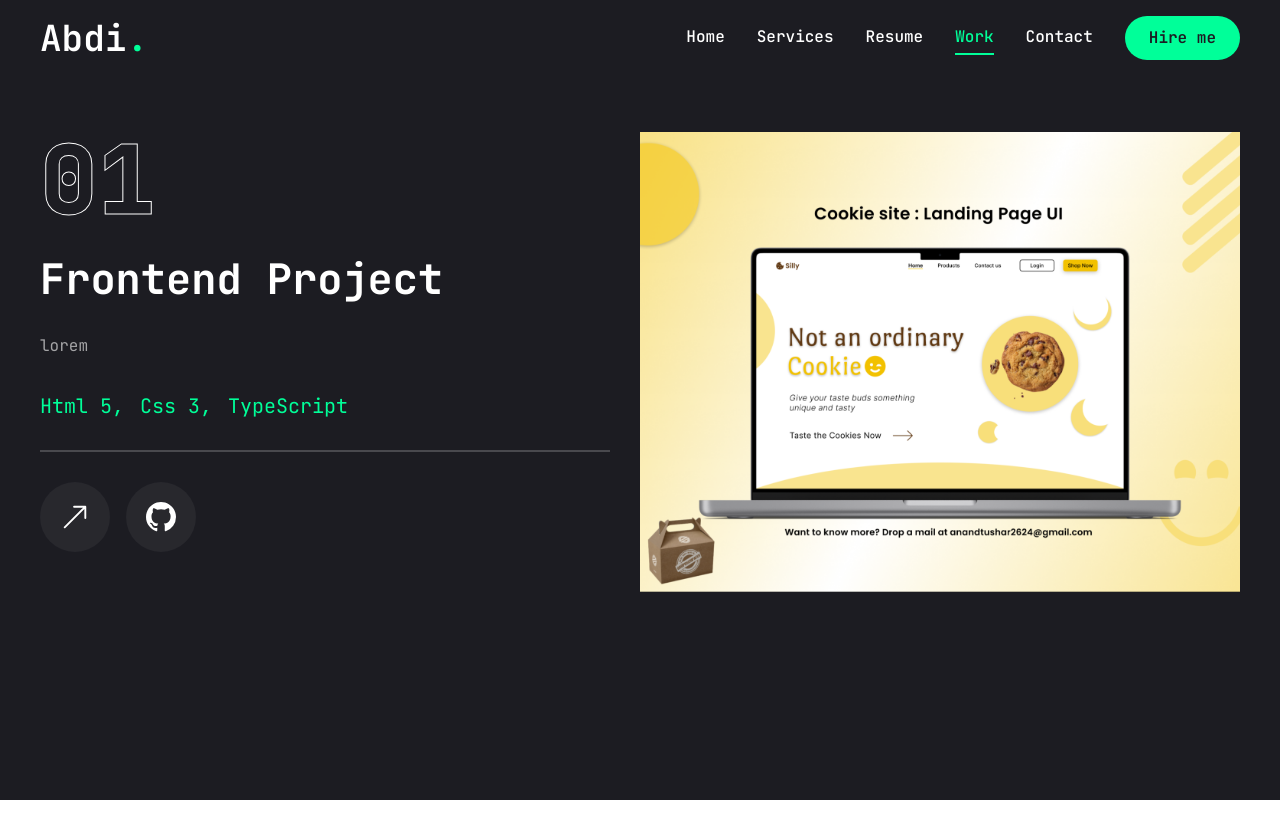
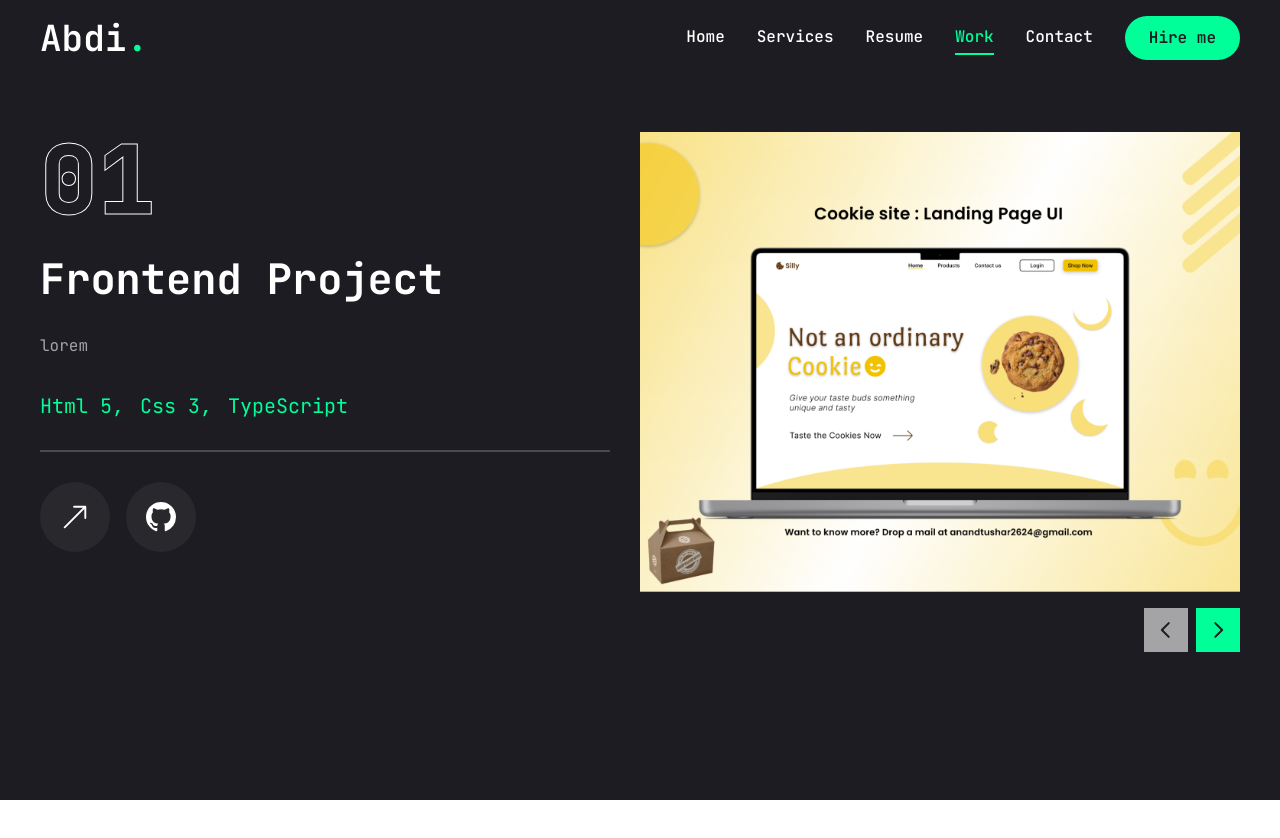
Before and after one commit to abdicodes/aws-test, a Next.js app: page /work in a window 1280 px wide. Shown: the top 838 px of the page. Built offline with nearby package versions, Linux system fonts and the light colour scheme.

Commit message:
implemented work page sliders

```diff
--- a/app/work/page.tsx
+++ b/app/work/page.tsx
@@ -13,6 +13,7 @@
 } from '@/components/ui/tooltip'
 import Link from 'next/link'
 import Image from 'next/image'
+import WorkSliderBtns from '@/components/ui/WorkSliderBtns'
 
 const projects = [
   {
@@ -168,6 +169,9 @@
                   </SwiperSlide>
                 )
               })}
+
+              {/* slider button */}
+              <WorkSliderBtns />
             </Swiper>
           </div>
         </div>
--- /dev/null
+++ b/components/ui/WorkSliderBtns.tsx
@@ -0,0 +1,32 @@
+'use client'
+
+import { useSwiper } from 'swiper/react'
+import { PiCaretLeftBold, PiCaretRightBold } from 'react-icons/pi'
+import 'swiper/css'
+
+const WorkSliderBtns = () => {
+  const swiper = useSwiper()
+
+  const styles = {
+    containerStyles: `flex gap-2 absolute right-0 bottom-[calc(50%_-_22px)]
+    xl:bottom-0 z-20 w-full justify-between xl:w-max xl:justify-none`,
+
+    leftBtnStyles: `text-primary text-[22px] w-[44px] h-[44px] flex justify-center items-center transition-all
+   ${swiper.isBeginning ? 'bg-white/60' : 'bg-accent hover:bg-accent-hover'} `,
+
+    rightBtnStyles: `text-primary text-[22px] w-[44px] h-[44px] flex justify-center items-center transition-all
+   ${swiper.isEnd ? 'bg-white/60' : 'bg-accent hover:bg-accent-hover'} `,
+  }
+  return (
+    <div className={styles.containerStyles}>
+      <button className={styles.leftBtnStyles}>
+        <PiCaretLeftBold onClick={() => swiper.slidePrev()} />
+      </button>
+      <button className={styles.rightBtnStyles}>
+        <PiCaretRightBold onClick={() => swiper.slideNext()} />
+      </button>
+    </div>
+  )
+}
+
+export default WorkSliderBtns
```
